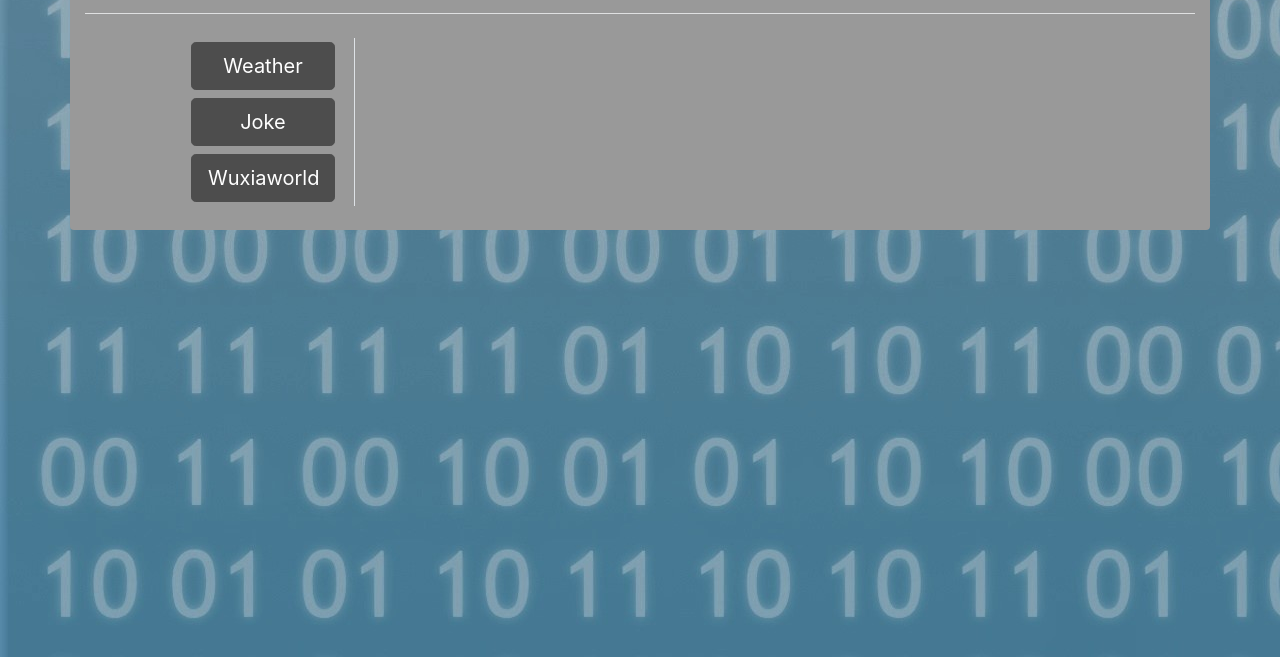
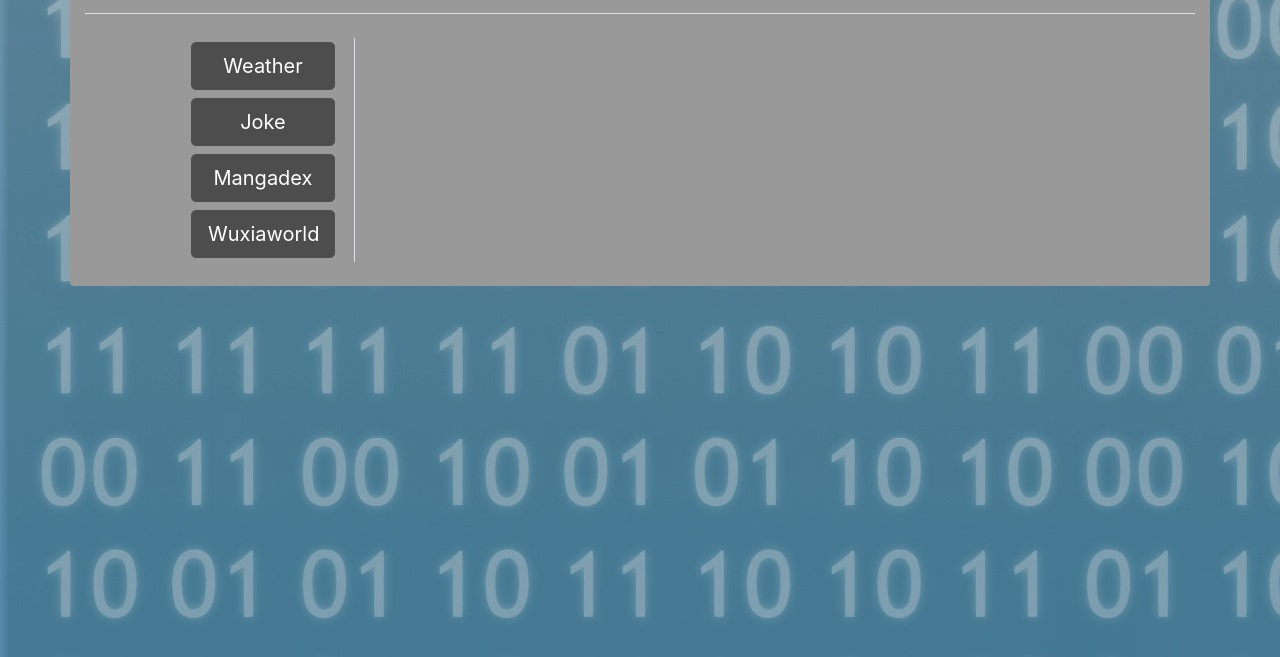
Before and after one commit to JollyRodger98/Workspacev3, a website: page utilityGeneral.html in a window 1280 px wide. Shown: the part 143-800 px from the top of the page. Drawn offline with nearby package versions, Linux system fonts and the light colour scheme.

Commit message:
added mangadex button

```diff
--- a/utilityGeneral.html
+++ b/utilityGeneral.html
@@ -54,6 +54,7 @@
                         <div class="row">
                             <div class="col-6 col-md-3 col-lg-2 col-xl-12 border-right"><button id="buttonWeather" type="button" class="btn btn-primary btn-lg my-1 mr-md-1 float-right" style="width:9rem;">Weather</button></div>
                             <div class="col-6 col-md-3 col-lg-2 col-xl-12 border-right"><button id="buttonJokes" type="button" class="btn btn-primary btn-lg my-1 mr-md-1 float-right" style="width:9rem;">Joke</button></div>
+                            <div class="col-6 col-md-3 col-lg-2 col-xl-12 border-right"><button id="buttonMangdex" type="button" class="btn btn-primary btn-lg my-1 mr-md-1 float-right" style="width:9rem;">Mangadex</button></div>
                             <div class="col-6 col-md-3 col-lg-2 col-xl-12 border-right"><button id="buttonWuxiaworld" type="button" class="btn btn-primary btn-lg my-1 mr-md-1 float-right" style="width:9rem;">Wuxiaworld</button></div>
                         </div>
                     </div>
```
